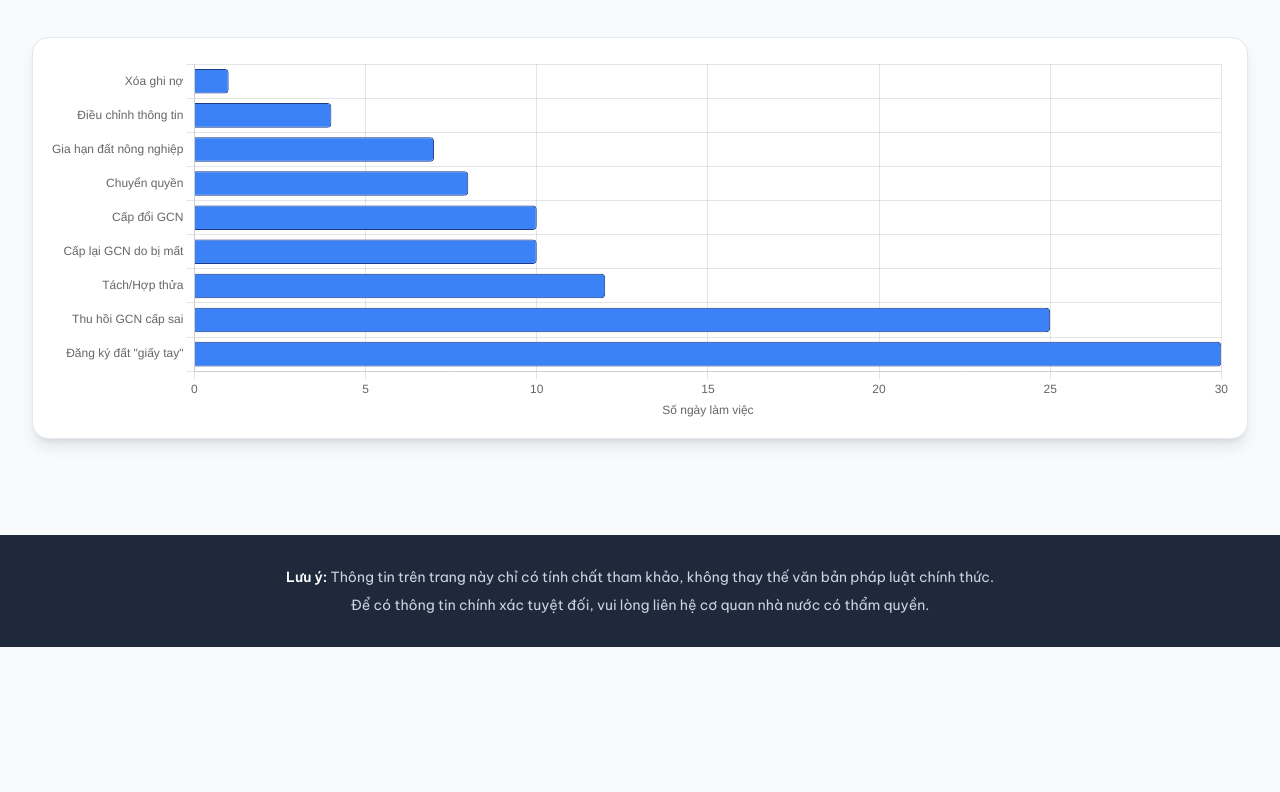
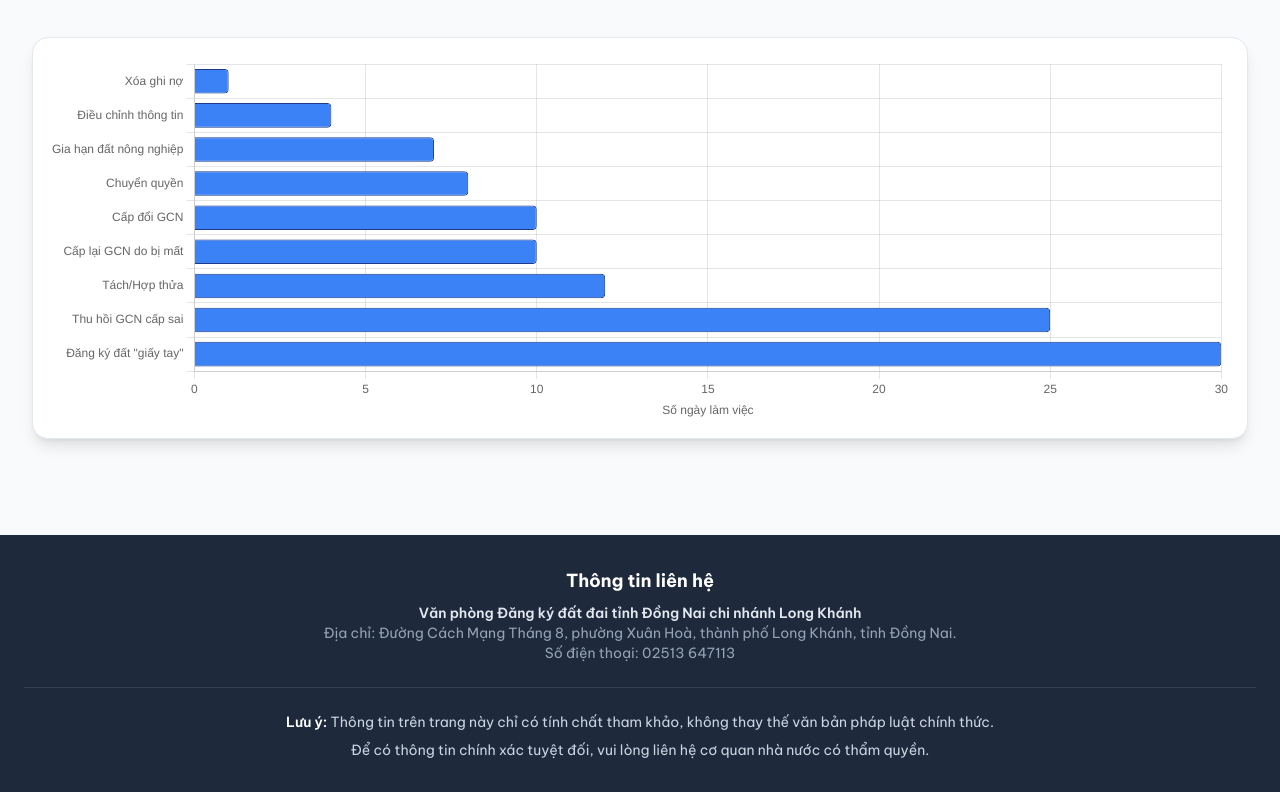
Before and after one commit to phamhungVpdklk/tra-cuu-dat-dai-dong-nai, a plain HTML site: page index.html in a window 1280 px wide. Shown: the part 1060-1852 px from the top of the page. Before the commit the page ends 1707 px from the top, so only its background shows below. Drawn offline with nearby package versions, Linux system fonts and the light colour scheme.

Commit message:
Add files via upload

```diff
--- a/index.html
+++ b/index.html
@@ -153,8 +153,16 @@
 
     <footer class="bg-slate-800 text-slate-300 mt-16">
         <div class="container mx-auto px-6 py-8 text-center text-sm">
-            <p><strong class="font-semibold text-white">Lưu ý:</strong> Thông tin trên trang này chỉ có tính chất tham khảo, không thay thế văn bản pháp luật chính thức.</p>
-            <p class="mt-2">Để có thông tin chính xác tuyệt đối, vui lòng liên hệ cơ quan nhà nước có thẩm quyền.</p>
+            <div class="mb-6 text-slate-200">
+                <h3 class="font-bold text-lg mb-2 text-white">Thông tin liên hệ</h3>
+                <p class="font-semibold">Văn phòng Đăng ký đất đai tỉnh Đồng Nai chi nhánh Long Khánh</p>
+                <p class="text-slate-400">Địa chỉ: Đường Cách Mạng Tháng 8, phường Xuân Hoà, thành phố Long Khánh, tỉnh Đồng Nai.</p>
+                <p class="text-slate-400">Số điện thoại: 02513 647113</p>
+            </div>
+            <div class="border-t border-slate-700 pt-6">
+                <p><strong class="font-semibold text-white">Lưu ý:</strong> Thông tin trên trang này chỉ có tính chất tham khảo, không thay thế văn bản pháp luật chính thức.</p>
+                <p class="mt-2">Để có thông tin chính xác tuyệt đối, vui lòng liên hệ cơ quan nhà nước có thẩm quyền.</p>
+            </div>
         </div>
     </footer>
 
```
